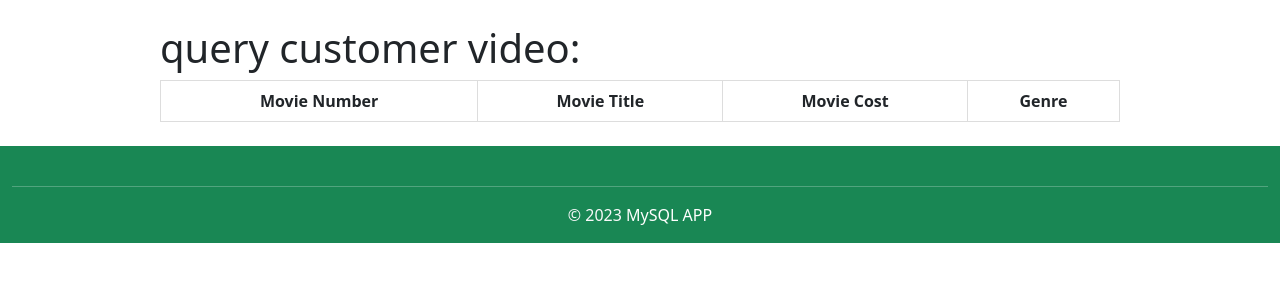
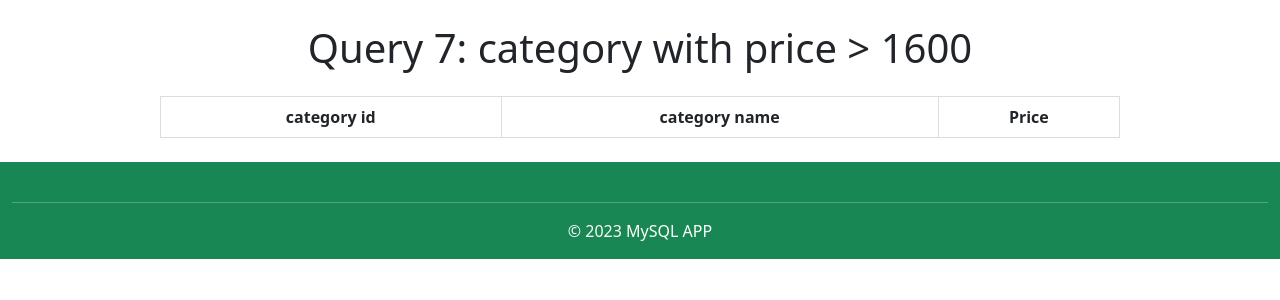
Before and after one commit to owinymarvin/mysql, a Django app: page /query_7/ in a window 1280 px wide. Shown: the part 56-356 px from the top of the page. Run offline with Django 4.2, Linux system fonts and the light colour scheme; data that the repository does not hold is empty; some libraries are stand-ins or nearby versions.

Commit message:
added alg 7 and 9

```diff
--- a/eddiesoft/website/templates/website/query_7.html
+++ b/eddiesoft/website/templates/website/query_7.html
@@ -2,29 +2,26 @@
 
 
 {% block title %}
-    query_customer_video
+    Query 7: category with price > 1600
 {% endblock title %}
 
 
 {% block content %}
-    <h1>query customer video:</h1>
+    <h1 class="text-center my-4">Query 7: category with price > 1600</h1>
     <table>
         <thead>
             <tr>
-                <th>Movie Number</th>
-                <th>Movie Title</th>
-                <th>Movie Cost</th>
-                <th>Genre</th>
-
+                <th>category id</th>
+                <th>category name</th>
+                <th>Price</th>
             </tr>
         </thead>
         <tbody>
-            {% for query in query_6 %}
+            {% for query in query_7 %}
             <tr>
                 <td>{{ query.0 }}</td>
                 <td>{{ query.1 }}</td>
                 <td>{{ query.2 }}</td>
-                <td>{{ query.3 }}</td>
 
 
             </tr>
--- a/eddiesoft/website/views.py
+++ b/eddiesoft/website/views.py
@@ -345,19 +345,15 @@ def query_7(request):
     with connection.cursor() as cursor:
         cursor.execute("""
             SELECT
-                m.member_number AS Membership_Number,
-                m.first_name AS First_Name,
-                m.last_name AS Last_Name
+                website_category.category_id as category_id,
+                website_category.category_name as category_name,
+                website_category.price as price
             FROM
-                website_members AS m
+                website_category
             WHERE
-                EXISTS (
-                    SELECT 1
-                    FROM website_rentedvideo AS rv
-                    WHERE rv.member_number_id = m.member_number
-                )
+                website_category.price > 1600
             GROUP BY
-                m.member_number, m.first_name, m.last_name;
+                category_id,category_name,price;
 
         """)
         db_query_report = cursor.fetchall()
@@ -403,17 +399,15 @@ def query_9(request):
     with connection.cursor() as cursor:
         cursor.execute("""
             SELECT
-                v.catalog_number AS Video_Number,
-                v.title AS Movie_Title,
-                v.category_id AS Category_ID,
-                v.price AS Movie_Cost
-            FROM website_video AS v
-            WHERE v.price > ALL (
-                SELECT MAX(category.price)
-                FROM website_video AS mv
-                INNER JOIN website_category AS category ON mv.category_id = category.category_id
-                WHERE category.category_name = 'Drama'
-            );
+                website_category.category_id as category_id,
+                website_category.category_name as category_name,
+                website_category.price as price
+            FROM
+                website_category
+            WHERE
+                website_category.price > 1500
+            GROUP BY
+                category_id,category_name,price;
 
 
         """)
```
Also changed, not shown: eddiesoft/website/templates/website/query_9.html (+6 -9 lines).
